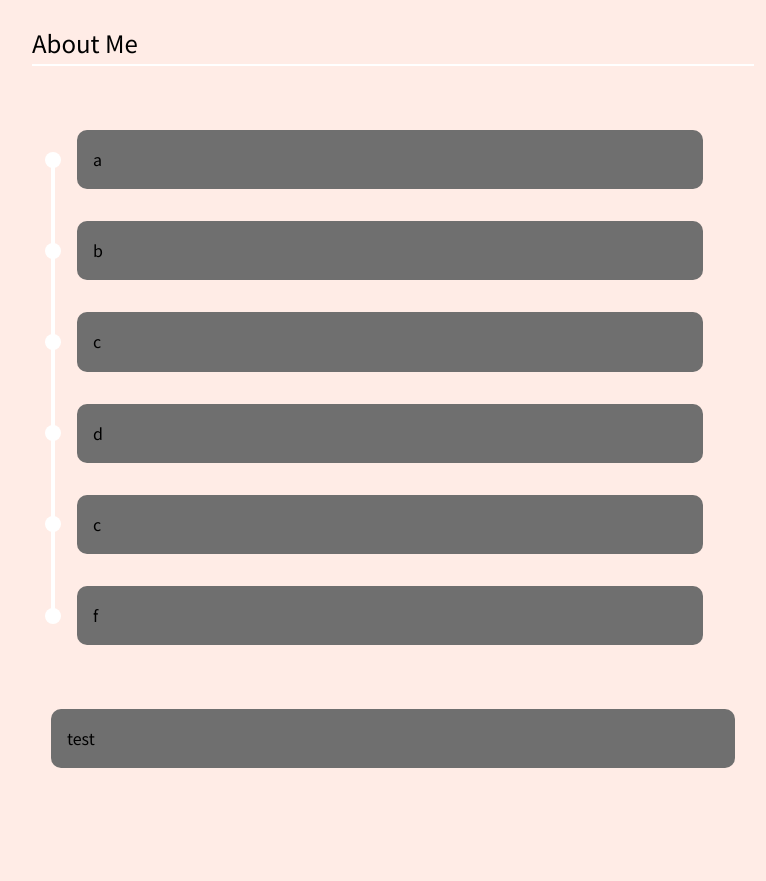
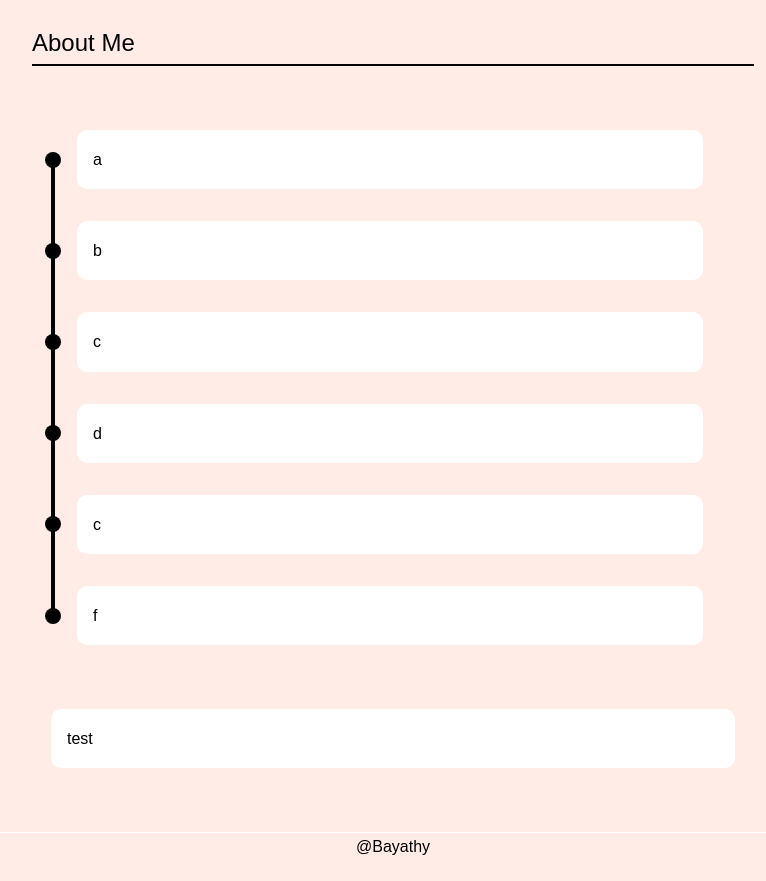
Before and after one commit to Bayathy/bayathy-portfolio, a Next.js app: page / in a window 1280 px wide. Shown: the part 420-1301 px from the top of the page, without its empty margins (247-1013 px from the left). Before the commit the page ends 1188 px from the top, so only its background shows below. Built offline with nearby package versions, Linux system fonts and the light colour scheme.

Commit message:
change theme color

```diff
--- a/src/compornent/atom/HistoryPlate/HistoryPlate.tsx
+++ b/src/compornent/atom/HistoryPlate/HistoryPlate.tsx
@@ -26,7 +26,7 @@ const HistoryPlate: React.FC<HistoryPlate> = ({ text }) => {
           @media (min-width: 420px) {
             left: 2rem;
           }
-          background-color: white;
+          background: ${theme.colors.text};
         `}
       />
       <div
--- a/src/compornent/atom/PageTitle/PageTitle..tsx
+++ b/src/compornent/atom/PageTitle/PageTitle..tsx
@@ -1,10 +1,11 @@
-import { css } from '@emotion/react'
+import { css, useTheme } from '@emotion/react'
 import React from 'react'
 import { usePageState } from '../../../context/PageContextProvider/pageContext'
 import ContentContainer from '../ContentContainer/ContentContainer'
 
 const PageTitle: React.FC = () => {
   const { page } = usePageState()
+  const theme = useTheme()
   const title = page[0] ? 'About Me' : page[1] ? 'Works' : 'Blog'
 
   return (
@@ -12,7 +13,7 @@ const PageTitle: React.FC = () => {
       <div
         css={css`
           width: 95%;
-          border-bottom: 2px solid white;
+          border-bottom: 2px solid ${theme.colors.text};
           margin: auto;
         `}
       >
--- a/src/compornent/molecular/HistoryBar/HistoryBar.tsx
+++ b/src/compornent/molecular/HistoryBar/HistoryBar.tsx
@@ -26,7 +26,7 @@ const HistoryBar: React.FC = () => {
             bottom: 0;
             width: 0.2rem;
             height: 100%;
-            background: white;
+            background: ${theme.colors.text};
           }
         `}
       >
--- /dev/null
+++ b/src/compornent/organism/Footer/Footer.tsx
@@ -0,0 +1,21 @@
+import React from 'react'
+import { css, useTheme } from '@emotion/react'
+
+const Footer: React.FC = () => {
+  const theme = useTheme()
+  return (
+    <div
+      css={css`
+        width: 100%;
+        height: 3rem;
+        background: ${theme.colors.primary};
+        border-top: 1px solid ${theme.colors.extra};
+        text-align: center;
+      `}
+    >
+      <p>@Bayathy</p>
+    </div>
+  )
+}
+
+export default Footer
--- /dev/null
+++ b/src/compornent/organism/Footer/index.ts
@@ -0,0 +1 @@
+export * from './Footer'
--- a/src/compornent/template/MainLayout/MainLayout.tsx
+++ b/src/compornent/template/MainLayout/MainLayout.tsx
@@ -7,6 +7,7 @@ import Space from '../../atom/Space/Space'
 import PageTitle from '../../atom/PageTitle/PageTitle.'
 import SkillsCard from '../../molecular/SkillsCard/SkillsCard'
 import HistoryBar from '../../molecular/HistoryBar/HistoryBar'
+import Footer from '../../organism/Footer/Footer'
 
 const MainLayout: React.FC = () => {
   const theme = useTheme()
@@ -29,7 +30,8 @@ const MainLayout: React.FC = () => {
           * {
             margin: 0;
             padding: 0;
-            font-family: 'Noto Sans JP', sans-serif;
+            font-family: Bahnschrift, 'Yu Gothic', '游ゴシック', YuGothic, '游ゴシック体',
+              sans-serif;
             user-select: none;
           }
         `}
@@ -45,6 +47,8 @@ const MainLayout: React.FC = () => {
       <HistoryBar />
       <Space space={2} margin />
       <SkillsCard />
+      <Space space={4} margin />
+      <Footer />
     </div>
   )
 }
--- a/src/pages/_document.tsx
+++ b/src/pages/_document.tsx
@@ -4,14 +4,7 @@ class MyDocument extends Document {
   render() {
     return (
       <Html>
-        <Head>
-          <link rel="preconnect" href="https://fonts.googleapis.com" />
-          <link rel="preconnect" href="https://fonts.gstatic.com" />
-          <link
-            href="https://fonts.googleapis.com/css2?family=Noto+Sans+JP&display=swap"
-            rel="stylesheet"
-          />
-        </Head>
+        <Head></Head>
         <body>
           <Main />
           <NextScript />
--- a/src/style/theme/Theme.ts
+++ b/src/style/theme/Theme.ts
@@ -13,7 +13,7 @@ export const lightTheme = {
   colors: {
     primary: '#ffece6',
     secondary: '#cccccc',
-    extra: '#6f6f6f',
+    extra: '#ffffff',
     text: '#000000'
   },
   padding: paddingTheme,
```
